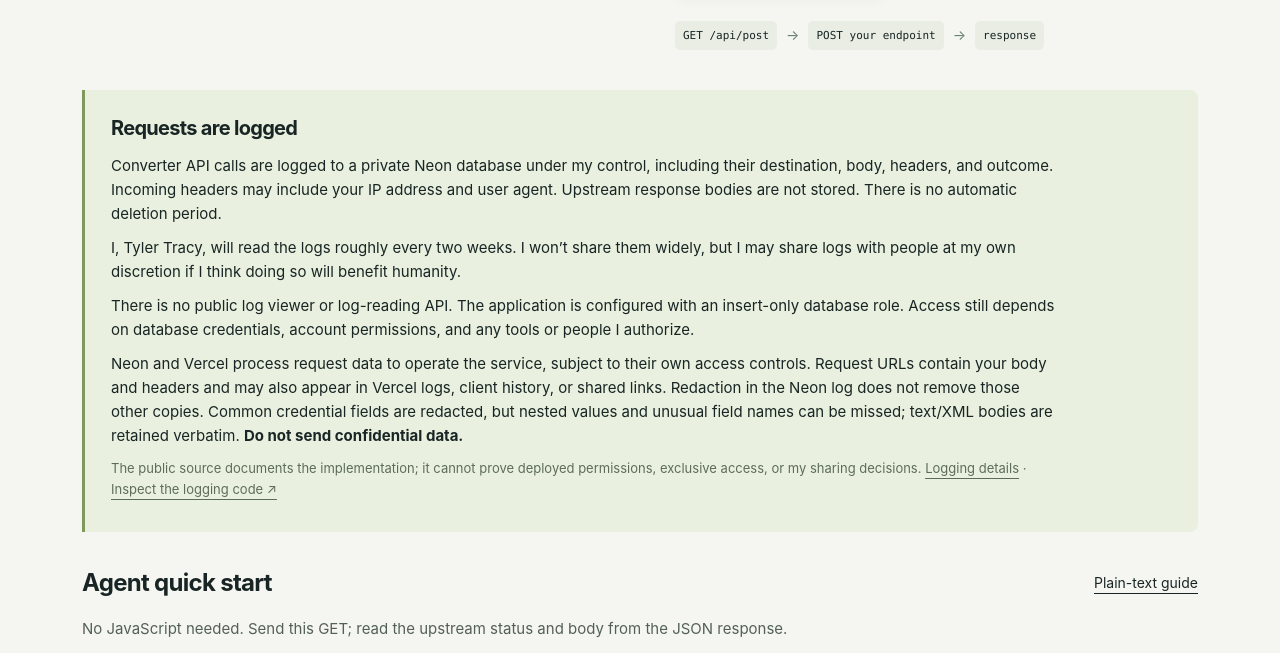
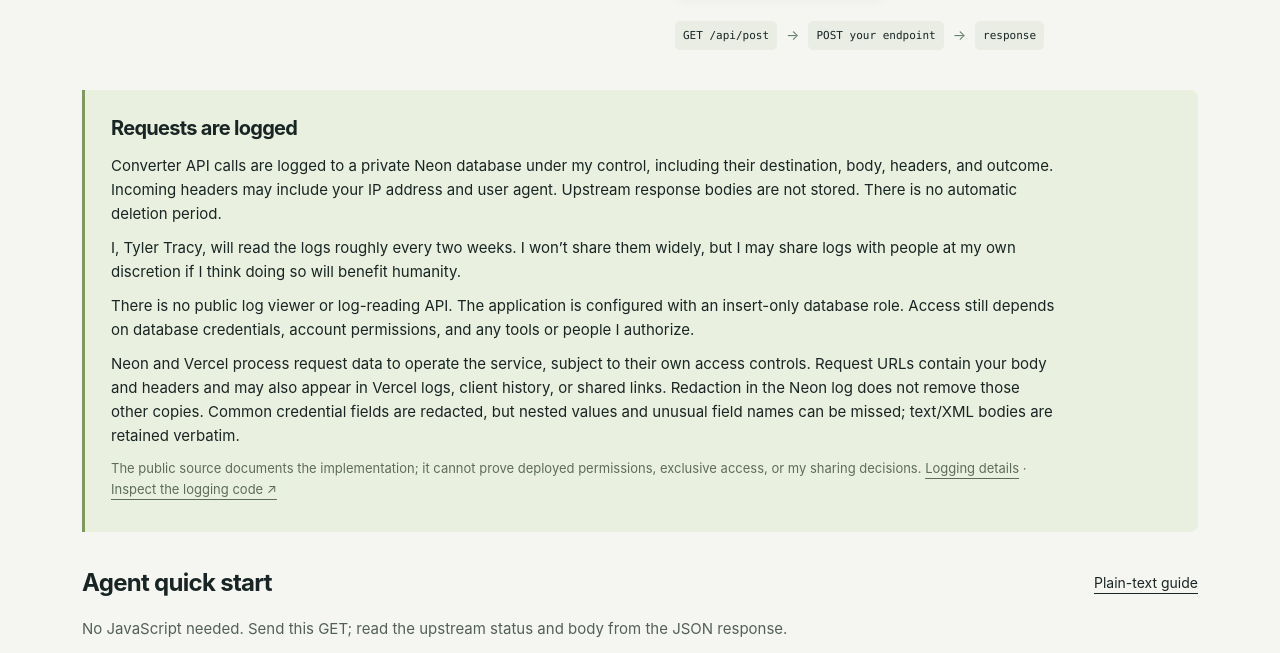
Before and after one commit to tylerthecoder/get-to-post, a website: page public/index.html in a window 1280 px wide. Shown: the part 396-1049 px from the top of the page. Drawn offline with Linux system fonts and the light colour scheme.

Commit message:
Remove homepage confidential-data admonition

```diff
--- a/public/index.html
+++ b/public/index.html
@@ -19,7 +19,7 @@
       <p>Converter API calls are logged to a private Neon database under my control, including their destination, body, headers, and outcome. Incoming headers may include your IP address and user agent. Upstream response bodies are not stored. There is no automatic deletion period.</p>
       <p>I, Tyler Tracy, will read the logs roughly every two weeks. I won’t share them widely, but I may share logs with people at my own discretion if I think doing so will benefit humanity.</p>
       <p>There is no public log viewer or log-reading API. The application is configured with an insert-only database role. Access still depends on database credentials, account permissions, and any tools or people I authorize.</p>
-      <p>Neon and Vercel process request data to operate the service, subject to their own access controls. Request URLs contain your body and headers and may also appear in Vercel logs, client history, or shared links. Redaction in the Neon log does not remove those other copies. Common credential fields are redacted, but nested values and unusual field names can be missed; text/XML bodies are retained verbatim. <strong>Do not send confidential data.</strong></p>
+      <p>Neon and Vercel process request data to operate the service, subject to their own access controls. Request URLs contain your body and headers and may also appear in Vercel logs, client history, or shared links. Redaction in the Neon log does not remove those other copies. Common credential fields are redacted, but nested values and unusual field names can be missed; text/XML bodies are retained verbatim.</p>
       <p class="hint">The public source documents the implementation; it cannot prove deployed permissions, exclusive access, or my sharing decisions. <a href="/llms.txt#logging">Logging details</a> · <a href="https://github.com/tylerthecoder/get-to-post/blob/main/lib/request-log.js">Inspect the logging code ↗</a></p>
     </aside>
     <section class="agent-start" aria-labelledby="agent-title"><div class="section-top"><h2 id="agent-title">Agent quick start</h2><a href="/llms.txt">Plain-text guide</a></div><p>No JavaScript needed. Send this GET; read the upstream status and body from the JSON response.</p><pre tabindex="0">curl --get 'https://get2post.vercel.app/api/post' \
```
